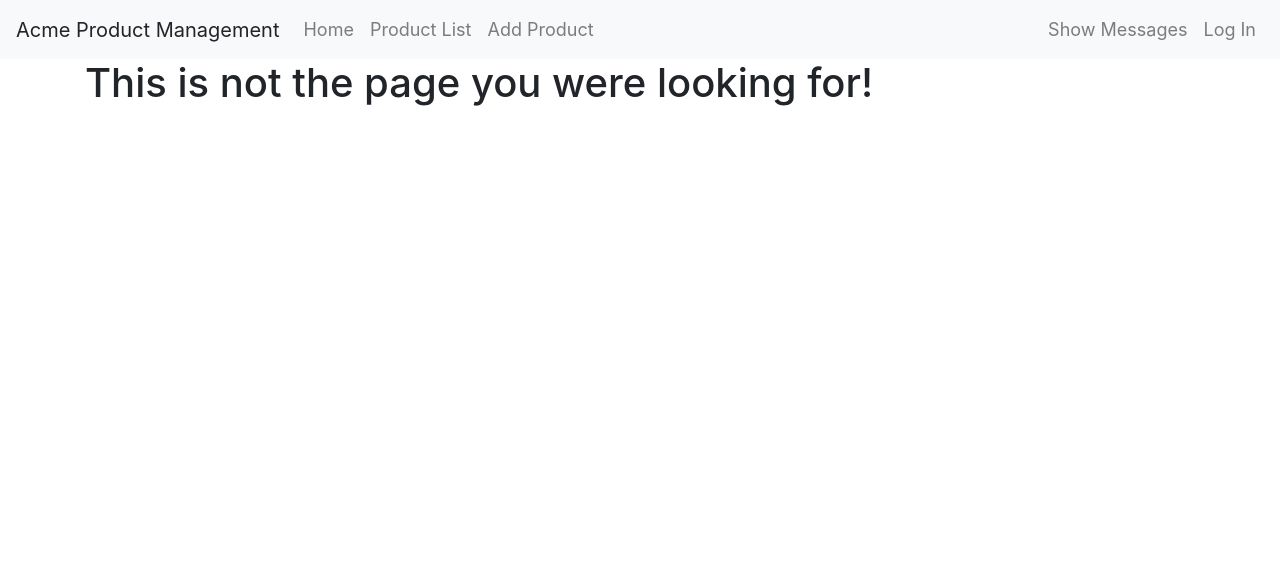
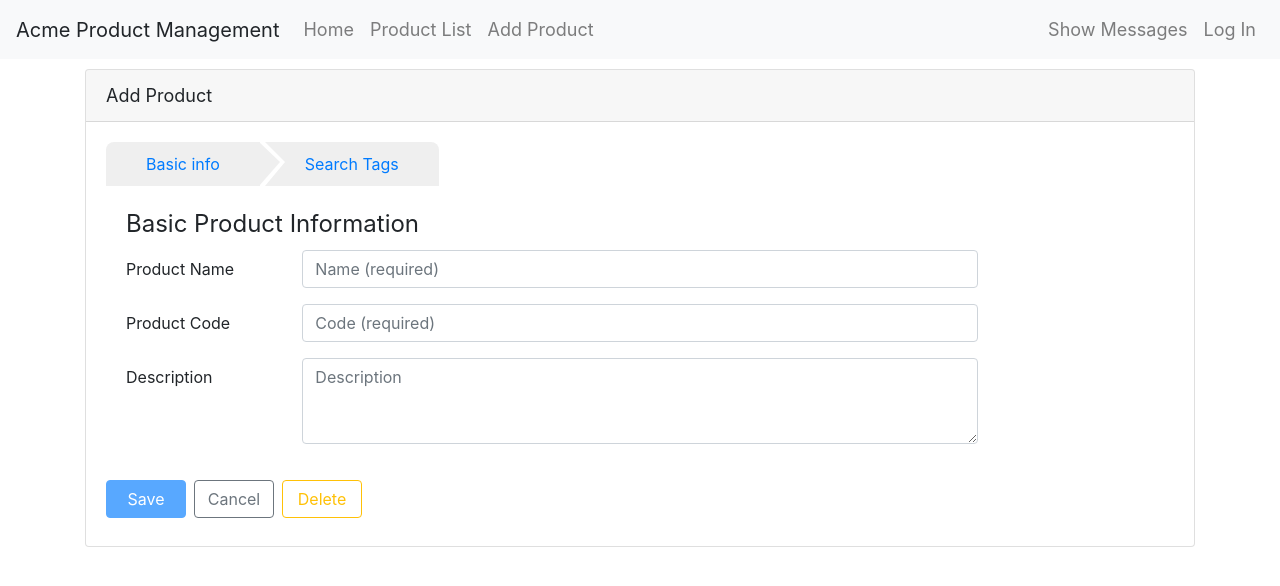
Before and after one commit to lmw2016/AngularRoutingPractice, an Angular app: page /products/0/edit/info in a window 1280 px wide. Shown: the top 586 px of the page. Built offline with nearby package versions, Linux system fonts and the light colour scheme; what angular-in-memory-web-api would draw is missing.

Commit message:
setup child routes for product edit and validation

```diff
--- a/src/app/products/product-edit/product-edit-info.component.ts
+++ b/src/app/products/product-edit/product-edit-info.component.ts
@@ -11,10 +11,16 @@
   @ViewChild(NgForm) productForm: NgForm;
 
   errorMessage: string;
-  product = { id: 1, productName: 'test', productCode: 'test' };
+  product: Product;// = { id: 1, productName: 'test', productCode: 'test' };
 
   constructor(private route: ActivatedRoute) { }
 
   ngOnInit(): void {
+    this.route.parent.data.subscribe(data=>{
+      if(this.productForm){
+        this.productForm.reset();
+      }
+      this.product=data['resolvedData'].product;
+    });
   }
 }
--- a/src/app/products/product-edit/product-edit-tags.component.ts
+++ b/src/app/products/product-edit/product-edit-tags.component.ts
@@ -9,11 +9,14 @@
 export class ProductEditTagsComponent implements OnInit {
   errorMessage: string;
   newTags = '';
-  product = { id: 1, category: 'test', tags: ['test'] };
+  product:Product;// = { id: 1, category: 'test', tags: ['test'] };
 
   constructor(private route: ActivatedRoute) { }
 
   ngOnInit(): void {
+    this.route.parent.data.subscribe(data=>{
+      this.product=data['resolvedData'].product;
+    })
   }
 
   // Add the defined tags
--- a/src/app/products/product-edit/product-edit.component.html
+++ b/src/app/products/product-edit/product-edit.component.html
@@ -5,7 +5,25 @@
 
   <div class="card-body"
        *ngIf="product">
-    <form novalidate
+
+       <div class="wizard">
+         <a [routerLink]="['info']">Basic info</a>
+         <a [routerLink]="['tags']">Search Tags</a>
+       </div>
+       <router-outlet></router-outlet>
+
+       <div class="row mb-2">
+         <div class="col-md-4">
+           <button class="btn btn-primary mr-2"
+           style="width:80px;" type="button" (click)="saveProduct()" [disabled]="!isValid()">Save</button>
+           <button class="btn btn-outline-secondary mr-2"
+           style="width:80px;" type="button" [routerLink]="['/products']">Cancel</button>
+           <button class="btn btn-outline-warning mr-2"
+           style="width:80px;" type="button" (click)="deleteProduct()">Delete</button>
+         </div>
+       </div>
+
+    <!-- <form novalidate
           #productForm="ngForm">
 
       <div class="form-group row">
@@ -92,7 +110,7 @@
           </button>
         </div>
       </div>
-    </form>
+    </form> -->
   </div>
 </div>
 
--- a/src/app/products/product-edit/product-edit.component.ts
+++ b/src/app/products/product-edit/product-edit.component.ts
@@ -13,6 +13,7 @@
 export class ProductEditComponent implements OnInit {
   pageTitle = 'Product Edit';
   errorMessage: string;
+  private dataIsValid:{[key:string]:boolean}={};
 
   product: Product;
 
@@ -82,7 +83,7 @@
   }
 
   saveProduct(): void {
-    if (true === true) {
+    if (/*true === true*/this.isValid()) {
       if (this.product.id === 0) {
         this.productService.createProduct(this.product)
           .subscribe(
@@ -109,4 +110,29 @@
     // Navigate back to the product list
     this.router.navigate(['/products']);
   }
+
+  validate():void{
+    this.dataIsValid={};
+    if(this.product.productName&&this.product.productName.length>=3
+      &&this.product.productCode){
+        this.dataIsValid['info']=true;
+      }else{
+        this.dataIsValid['info']=false;
+      }
+
+      if(this.product.category&&this.product.category.length>=3){
+        this.dataIsValid['tags']=true;
+      }else{
+        this.dataIsValid['tags']=false;
+      }
+  }
+
+  isValid(path?:string):boolean{
+    this.validate();
+    if(path){
+      return this.dataIsValid[path]
+    }
+
+    return (this.dataIsValid&&Object.keys(this.dataIsValid).every(d=>this.dataIsValid[d]===true));
+  }
 }
--- a/src/app/products/product.module.ts
+++ b/src/app/products/product.module.ts
@@ -8,6 +8,8 @@
 import { RouterModule } from '@angular/router';
 import { ProductResolver } from './product-resolver.service';
 import { ProductListResolver } from './product-list-resolver.service';
+import { ProductEditInfoComponent } from './product-edit/product-edit-info.component';
+import { ProductEditTagsComponent } from './product-edit/product-edit-tags.component';
 
 @NgModule({
   imports: [
@@ -21,13 +23,21 @@
         resolve:{resolvedData:ProductResolver}},  //with this change the resloved already worked
       {path:'products/:id/edit',
       component:ProductEditComponent,
-        resolve:{resolvedData:ProductResolver}}
+        resolve:{resolvedData:ProductResolver},
+        children:[
+          {path:'',redirectTo:'info',pathMatch:'full'},
+          {path:'info',component:ProductEditInfoComponent},
+          {path:'tags',component:ProductEditTagsComponent}
+        ]
+      }
     ])
   ],
   declarations: [
     ProductListComponent,
     ProductDetailComponent,
-    ProductEditComponent
+    ProductEditComponent,
+    ProductEditInfoComponent,
+    ProductEditTagsComponent
   ]
 })
 export class ProductModule { }
```
